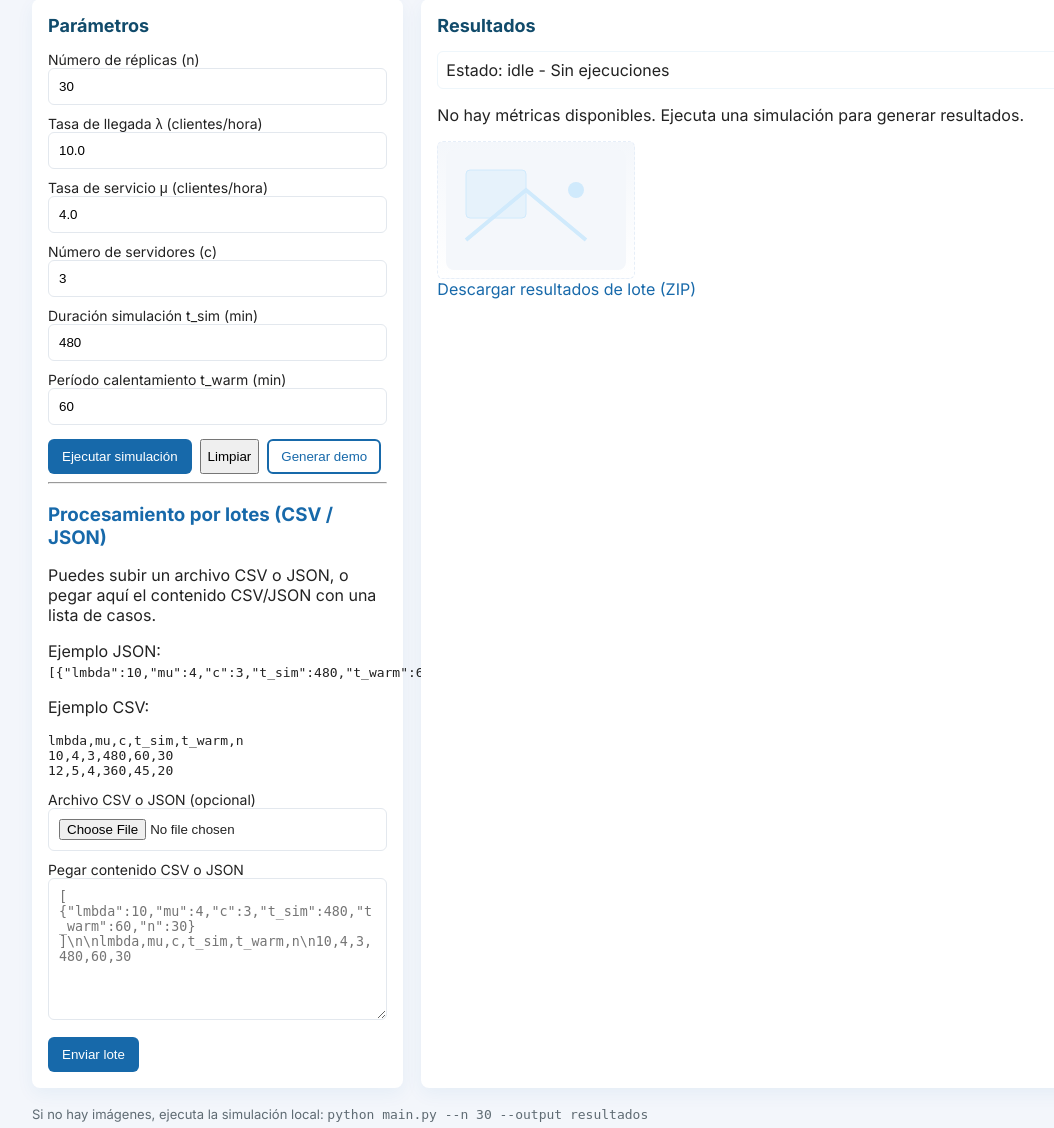
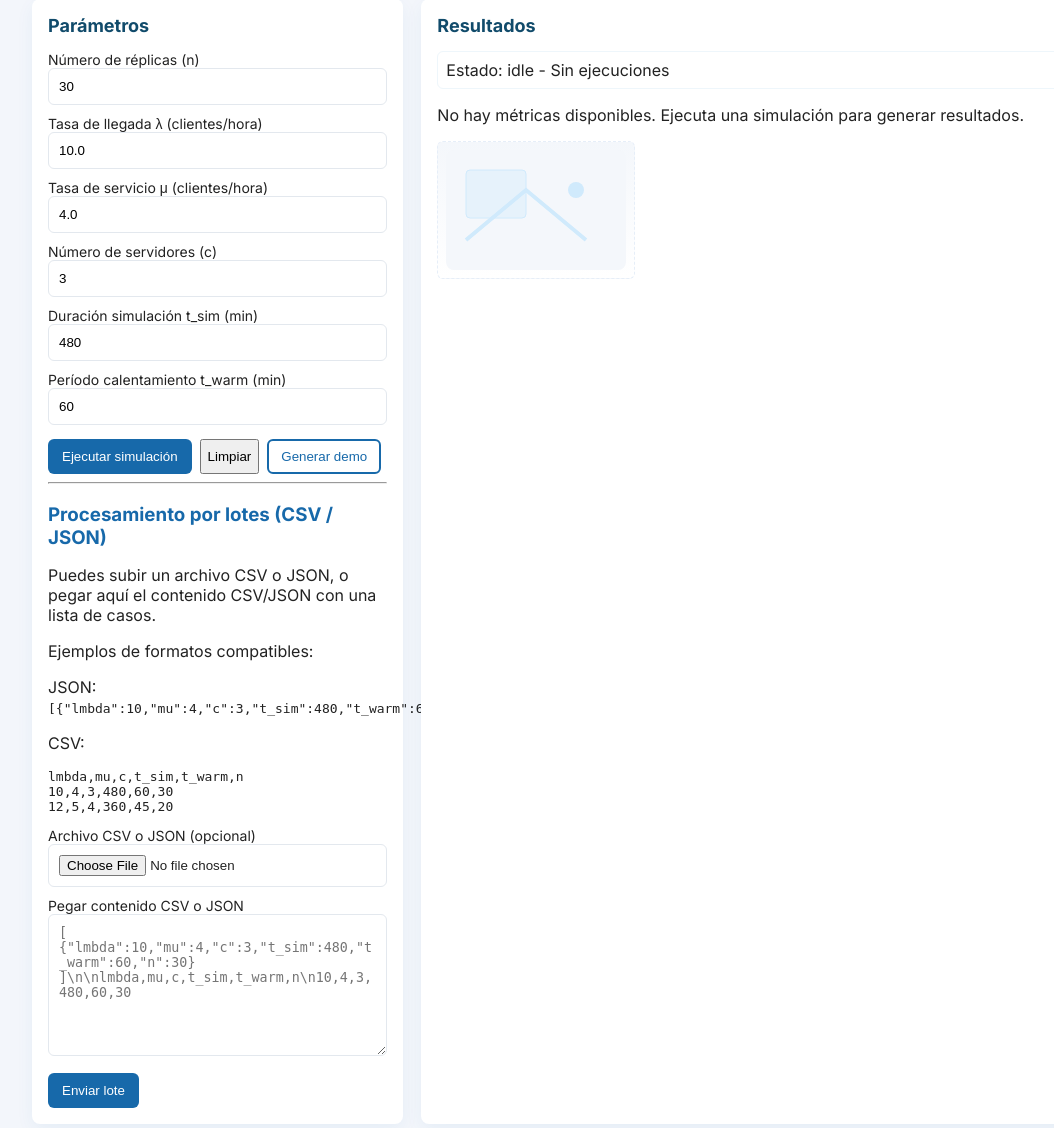
Before and after one commit to juanitoppd/SIMULACIONJCP, a Flask app: page / in a window 1280 px wide. Shown: the part 157-1285 px from the top of the page, without its empty margins (58-1112 px from the left). Run offline with Flask 2, Linux system fonts and the light colour scheme; data that the repository does not hold is empty.

Commit message:
Actualizar instrucciones de lote a CSV/JSON y corregir texto UI

```diff
--- a/templates/index.html
+++ b/templates/index.html
@@ -60,8 +60,9 @@
           <hr />
           <h3>Procesamiento por lotes (CSV / JSON)</h3>
           <p>Puedes subir un archivo CSV o JSON, o pegar aquí el contenido CSV/JSON con una lista de casos.</p>
-          <p>Ejemplo JSON: <code>[{"lmbda":10,"mu":4,"c":3,"t_sim":480,"t_warm":60,"n":30}]</code></p>
-          <p>Ejemplo CSV:</p>
+          <p>Ejemplos de formatos compatibles:</p>
+          <p>JSON: <code>[{"lmbda":10,"mu":4,"c":3,"t_sim":480,"t_warm":60,"n":30}]</code></p>
+          <p>CSV:</p>
           <pre>lmbda,mu,c,t_sim,t_warm,n
 10,4,3,480,60,30
 12,5,4,360,45,20</pre>
@@ -115,9 +116,6 @@
                 <div class="fname">Sin imágenes generadas</div>
               </div>
             {% endif %}
-          </div>
-          <div class="batch-download">
-            <a href="/download_batch">Descargar resultados de lote (ZIP)</a>
           </div>
         </section>
       </main>
```
